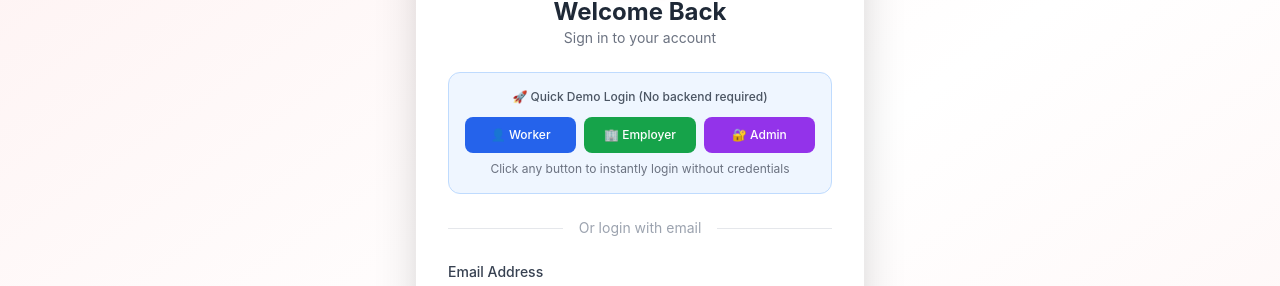
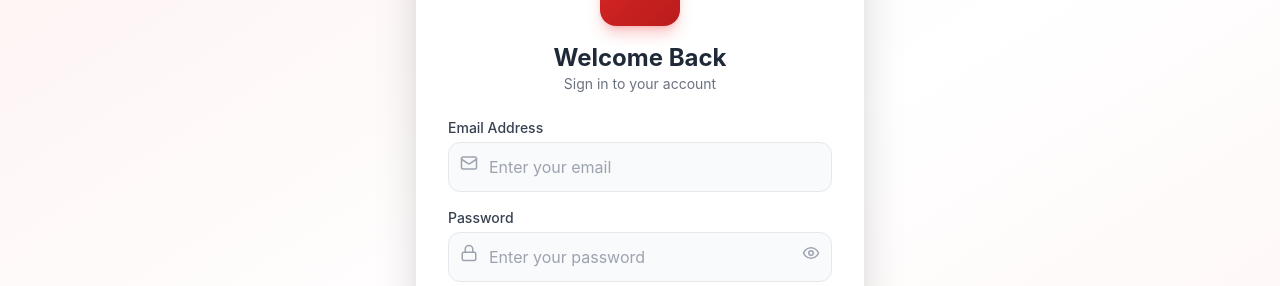
Before and after one commit to contractforlife-eng/homelyserv, a React (Vite) app in the folder frontend/: page /login in a window 1280 px wide. Shown: the part 156-442 px from the top of the page. Built offline with nearby package versions, Linux system fonts and the light colour scheme; no server answers.

Commit message:
Fix Login.jsx - Remove backend dependency, use demo login only

```diff
--- a/frontend/src/pages/Login.jsx
+++ b/frontend/src/pages/Login.jsx
@@ -1,4 +1,4 @@
-import React, { useState, useEffect } from 'react';
+import React, { useState } from 'react';
 import { Link, useNavigate } from 'react-router-dom';
 import { Mail, Lock, Eye, EyeOff, LogIn, Globe, AlertCircle } from 'lucide-react';
 import axios from 'axios';
@@ -22,148 +22,32 @@ function Login() {
     { code: 'tr', name: 'Turkish', flag: '🇹🇷' }
   ];
 
-  // Check if user is already logged in
-  useEffect(() => {
-    const token = localStorage.getItem('homelyserv_token');
-    const userData = localStorage.getItem('homelyserv_user');
-    if (token && userData) {
-      try {
-        const user = JSON.parse(userData);
-        console.log('🔄 User already logged in:', user.fullName);
-        // Redirect based on role
-        if (user.role === 'ADMIN') {
-          navigate('/admin');
-        } else if (user.role === 'EMPLOYER') {
-          navigate('/employer-dashboard');
-        } else if (user.role === 'WORKER') {
-          navigate('/worker-dashboard');
-        } else {
-          navigate('/dashboard');
-        }
-      } catch (error) {
-        console.error('Error parsing user data:', error);
-      }
-    }
-  }, [navigate]);
-
-  // Handle form submission with backend
   const handleSubmit = async (e) => {
     e.preventDefault();
     setError('');
     setLoading(true);
 
     try {
-      console.log('🔄 Attempting login with:', { email });
-
-      const response = await axios.post(`${API_URL}/auth/login`, {
-        email,
-        password
-      });
-
-      console.log('📥 Login response:', response.data);
-
+      const response = await axios.post(`${API_URL}/auth/login`, { email, password });
       if (response.data.success) {
-        const user = response.data.user;
-        const token = response.data.token;
-
-        // Store with correct keys
-        localStorage.setItem('homelyserv_token', token);
-        localStorage.setItem('homelyserv_user', JSON.stringify(user));
-
-        console.log('✅ User logged in:', user.fullName || user.email);
-        console.log('✅ User role:', user.role);
-
-        // Redirect based on role
-        redirectUser(user);
+        localStorage.setItem('token', response.data.token);
+        localStorage.setItem('user', JSON.stringify(response.data.user));
+        const role = response.data.user.role;
+        if (role === 'ADMIN') {
+          navigate('/admin');
+        } else if (role === 'EMPLOYER') {
+          navigate('/employer-dashboard');
+        } else {
+          navigate('/worker-dashboard');
+        }
       } else {
         setError(response.data.message || 'Login failed');
-        setLoading(false);
       }
     } catch (err) {
-      console.error('❌ Login error:', err);
-      setError(err.response?.data?.message || 'Server error. Please try again.');
+      setError(err.response?.data?.message || 'Server error');
+    } finally {
       setLoading(false);
     }
-  };
-
-  // Redirect function
-  const redirectUser = (user) => {
-    setLoading(false);
-    if (user.role === 'ADMIN') {
-      navigate('/admin');
-    } else if (user.role === 'EMPLOYER') {
-      navigate('/employer-dashboard');
-    } else if (user.role === 'WORKER') {
-      navigate('/worker-dashboard');
-    } else {
-      navigate('/dashboard');
-    }
-  };
-
-  // Demo login - THIS IS THE FIX
-  const handleDemoLogin = (demoRole) => {
-    console.log('🔄 Demo login clicked for role:', demoRole);
-    setError('');
-    setLoading(true);
-
-    // Create user data based on role
-    let user = {};
-    let token = '';
-
-    if (demoRole === 'WORKER') {
-      user = {
-        id: 'worker_001',
-        fullName: 'Ahmed Ali',
-        email: 'worker@homelyserv.com',
-        role: 'WORKER',
-        profileComplete: true,
-        phone: '+201234567890',
-        location: 'Cairo, Egypt'
-      };
-      token = 'demo_worker_token_12345';
-    } else if (demoRole === 'EMPLOYER') {
-      user = {
-        id: 'employer_001',
-        fullName: 'Sara Mohamed',
-        email: 'employer@homelyserv.com',
-        role: 'EMPLOYER',
-        companyName: 'Elite Family Services',
-        phone: '+201234567891',
-        location: 'Cairo, Egypt'
-      };
-      token = 'demo_employer_token_12345';
-    } else if (demoRole === 'ADMIN') {
-      user = {
-        id: 'admin_001',
-        fullName: 'Admin User',
-        email: 'admin@homelyserv.com',
-        role: 'ADMIN',
-        phone: '+201234567892'
-      };
-      token = 'demo_admin_token_12345';
-    }
-
-    // Store in localStorage
-    localStorage.setItem('homelyserv_token', token);
-    localStorage.setItem('homelyserv_user', JSON.stringify(user));
-
-    console.log('✅ Demo login successful:', user.fullName);
-    console.log('✅ User role:', user.role);
-    console.log('✅ Token stored:', token);
-
-    // Redirect after a small delay
-    setTimeout(() => {
-      setLoading(false);
-      if (user.role === 'ADMIN') {
-        navigate('/admin');
-      } else if (user.role === 'EMPLOYER') {
-        navigate('/employer-dashboard');
-      } else if (user.role === 'WORKER') {
-        navigate('/worker-dashboard');
-      } else {
-        navigate('/dashboard');
-      }
-    }, 300);
   };
 
   return (
@@ -172,7 +56,7 @@ function Login() {
         {/* Login Card */}
         <div className="bg-white rounded-2xl shadow-2xl p-8 relative">
 
-          {/* Language Selector */}
+          {/* Language Selector - Inside Frame, Top Right */}
           <div className="absolute top-4 right-4">
             <div className="relative">
               <button
@@ -213,43 +97,6 @@ function Login() {
               <AlertCircle size={16} /> {error}
             </div>
           )}
-
-          {/* Demo Login Buttons - Moved to top for easy access */}
-          <div className="mb-6 p-4 bg-blue-50 rounded-xl border border-blue-200">
-            <p className="text-xs text-gray-600 text-center mb-3 font-medium">🚀 Quick Demo Login (No backend required)</p>
-            <div className="grid grid-cols-3 gap-2">
-              <button
-                onClick={() => handleDemoLogin('WORKER')}
-                disabled={loading}
-                className="px-3 py-2.5 bg-blue-600 hover:bg-blue-700 text-white text-xs font-medium rounded-lg transition flex items-center justify-center gap-1"
-              >
-                {loading ? '...' : '👤 Worker'}
-              </button>
-              <button
-                onClick={() => handleDemoLogin('EMPLOYER')}
-                disabled={loading}
-                className="px-3 py-2.5 bg-green-600 hover:bg-green-700 text-white text-xs font-medium rounded-lg transition flex items-center justify-center gap-1"
-              >
-                {loading ? '...' : '🏢 Employer'}
-              </button>
-              <button
-                onClick={() => handleDemoLogin('ADMIN')}
-                disabled={loading}
-                className="px-3 py-2.5 bg-purple-600 hover:bg-purple-700 text-white text-xs font-medium rounded-lg transition flex items-center justify-center gap-1"
-              >
-                {loading ? '...' : '🔐 Admin'}
-              </button>
-            </div>
-            <p className="text-xs text-gray-500 text-center mt-2">
-              Click any button to instantly login without credentials
-            </p>
-          </div>
-
-          <div className="flex items-center gap-4 mb-6">
-            <div className="flex-1 border-t border-gray-200"></div>
-            <span className="text-sm text-gray-400">Or login with email</span>
-            <div className="flex-1 border-t border-gray-200"></div>
-          </div>
 
           <form onSubmit={handleSubmit}>
             <div className="mb-4">
```
